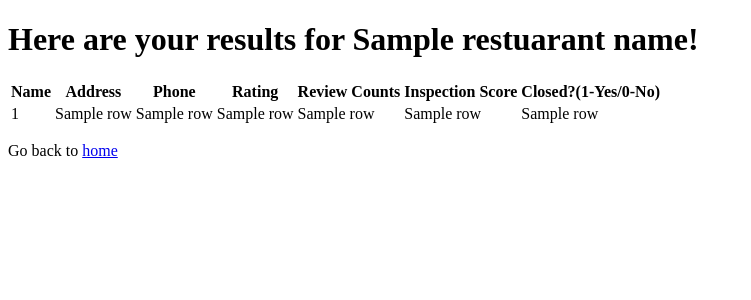
After one commit to jingcao33/SI-507-Final-Project, a Flask app: template templates/info.html in a window 1280 px wide. The commit adds this page. Shown: the top 300 px of the page, without its empty margins (0-751 px from the left). Run offline with Flask 2, Linux system fonts and the light colour scheme; the template is opened without the code that fills it: most values are stand-ins (such as "Sample title", 1, 10 or a date in 2020); parts of the project's set-up code (start-up, migrations or seed data) failed here and were passed over.

Commit message:
add plot and info

```diff
--- a/app.py
+++ b/app.py
@@ -32,38 +32,55 @@ def get_results(source_cat):
     return results
 
 
-def get_ranks():
+def get_ranks(sort_by, sort_order):
     conn = sqlite3.connect('sf_restaurants.sqlite')
     cur = conn.cursor()
 
-    sort_by = request.form['sort']
-    sort_order = request.form['dir']
+    if sort_by == 'ratings':
+        q = f'''
+        SELECT name, rating
+        FROM business
+		ORDER BY rating {sort_order}
+		LIMIT 10
+        '''
+    elif sort_by == 'review_counts':
+        q = f'''
+        SELECT name, review_count
+        FROM business
+		ORDER BY review_count {sort_order}
+		LIMIT 10
+        '''
+    else:
+        q = f'''
+        SELECT business_name, inspection_score
+        FROM Inspection
+		ORDER BY inspection_score {sort_order}
+		LIMIT 10
+        '''
 
-    if sort_by == 'ratings':
-        sort_column = 'b.rating'
-    elif sort_by == 'review_counts':
-        sort_column = 'b.review_count'
-    else:
-        sort_column = 'i.inspection_score'
-
-    # where_clause = ''
-    # if (source_cat != 'All'):
-    #     where_clause = f'WHERE c.name = "{source_cat}"'
-
-    q = f'''
-        SELECT b.name, b.is_closed, b.price
-        FROM Business b
-        JOIN Categories cat
-        ON b.id=cat.business_id
-        JOIN Cat c
-        ON cat.cat_id=c.id
-		ORDER BY RANDOM()
-		LIMIT 10
-    '''
-    print(q)
+    # print(q)
     ranks = cur.execute(q).fetchall()
     conn.close()
     return ranks
+
+
+def get_info(rest_name):
+    conn = sqlite3.connect('sf_restaurants.sqlite')
+    cur = conn.cursor()
+
+    q = '''
+    SELECT b.name, i.business_address, b.zipcode,
+    b.phone, b.is_closed, i.inspection_score, b.rating
+    FROM business b
+    JOIN inspection i
+    ON b.name=i.business_name
+    AND b.zipcode= i.business_zipcode
+
+    '''
+
+    info = cur.execute(q).fetchall()
+    conn.close()
+    return info
 
 
 @app.route('/')
@@ -76,7 +93,7 @@ def restaurants():
     source_cat = request.form['category']
     results = get_results(source_cat)
 
-    return render_template('results.html',
+    return render_template('category.html',
                             results=results,
                            category=source_cat)
 
@@ -86,10 +103,10 @@ def evaluation():
     sort_by = request.form['sort']
     sort_order = request.form['dir']
 
-    rerults = get_ranks(sort_by, sort_order)
+    ranks = get_ranks(sort_by, sort_order)
 
-    x_vals = [r[0] for r in results]
-    y_vals = [r[1] for r in results]
+    x_vals = [r[0] for r in ranks]
+    y_vals = [r[1] for r in ranks]
     eval_data = go.Bar(
         x=x_vals,
         y=y_vals
@@ -99,6 +116,11 @@ def evaluation():
     return render_template('evaluation.html', plot_div=div)
 
 
+@app.route('/info', method=['POST'])
+def info():
+    rest_name = request.form['restaurant_name']
+    info = get_info(rest_name)
+    return render_template('info.html', results=info)
 
 
 if __name__ == '__main__':
--- a/main.py
+++ b/main.py
@@ -122,8 +122,8 @@ def create_db():
    create_business_sql = '''
       CREATE TABLE IF NOT EXISTS "Business" (
             "id" INTEGER PRIMARY KEY AUTOINCREMENT,
-            "name" varchar(255) NOT NULL,
-            "zipcode" varchar(255) NOT NULL,
+            "name" varchar(255),
+            "zipcode" varchar(255),
             "is_closed" INTEGER,
             "phone" varchar(255),
             "review_count" INTEGER,
@@ -182,7 +182,7 @@ def load_insepction():
       cur.execute(insert_inspection_sql, [
          row[0],
          row[1],
-         row[2],
+         row[2].lower(),
          row[3],
          row[4],
          row[5]
@@ -202,10 +202,10 @@ def load_business():
    cur.execute(select_inspection_sql)
    business_ids = []
    for row in cur:
-      business_name = row[0]
+      business_name = row[0].lower()
       business_address = row[1]
       params = {
-      'name': business_name.lower(),
+      'name': business_name,
       'address1': business_address,
       'city': 'San Francisco',
       'state': 'CA',
@@ -213,12 +213,12 @@ def load_business():
       }
       try:
          res = request_api_with_cache(baseurl=match_url, params=params)
-         # print(business_name)
          business_id = res['businesses'][0]['id']
          business_ids.append(business_id)
       except:
          # print(business_name)
          pass
+   # print(business_ids)
    return business_ids
 
 
@@ -251,7 +251,7 @@ def insert_business(business_ids):
       except:
          is_closed = 0
       try:
-         name = response['name']
+         name = response['name'].lower()
       except:
          pass
       try:
@@ -361,7 +361,7 @@ def load_categories(business_ids):
    conn.close()
 
 
-create_db()
+# create_db()
 load_insepction()
 API_CACHE = open_cache(API_CACHE_FILE)
 ids = load_business()
--- /dev/null
+++ b/templates/info.html
@@ -0,0 +1,46 @@
+<!DOCTYPE html>
+<html>
+
+<head>
+    <meta charset="UTF8" />
+    <title>Restaurant Info</title>
+</head>
+
+<body>
+    <h1>Here are your results for {{restuarant_name}}!</h1>
+
+    <table>
+        <tr>
+            <th>Name</th>
+            <th>Address</th>
+            <th>Phone</th>
+            <th>Rating</th>
+            <th>Review Counts</th>
+            <th>Inspection Score</th>
+            <th>Closed?(1-Yes/0-No)</th>
+        </tr>
+        {% for row in info %}
+        <tr>
+            <td>{{row[0]}}</td>
+            <td>{{row[1]}}</td>
+            <td>{{row[2]}}</td>
+            <td>{{row[3]}}</td>
+            <td>{{row[4]}}</td>
+            <td>{{row[5]}}</td>
+            <td>{{row[6]}}</td>
+        </tr>
+        {% endfor %}
+
+    </table>
+
+
+
+
+
+    <p>Go back to <a href="/">home</a></p>
+
+
+
+</body>
+
+</html>
```
Also changed, not shown: templates/evaluation.html (+8 -0 lines), templates/index.html (+13 -2 lines), test.db (added), 1 other file.
